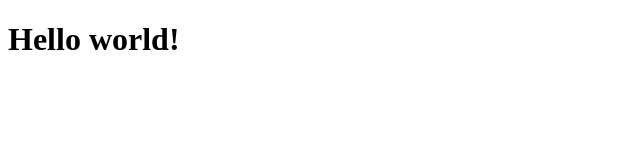
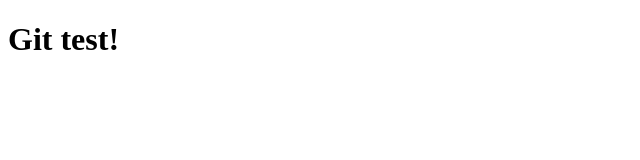
Before and after one commit to bakhshilloev013/git_project, a plain HTML site: page index.html in a window 1280 px wide. Shown: the whole page, without its empty margins (0-640 px from the left). Drawn offline with Linux system fonts and the light colour scheme.

Commit message:
second commit

```diff
--- a/index.html
+++ b/index.html
@@ -8,7 +8,7 @@
     <title>Git test</title>
 </head>
 <body>
-    <h1>Hello world!</h1>
+    <h1>Git test!</h1>
 
 
     <script src="js/main.js"></script>
```
